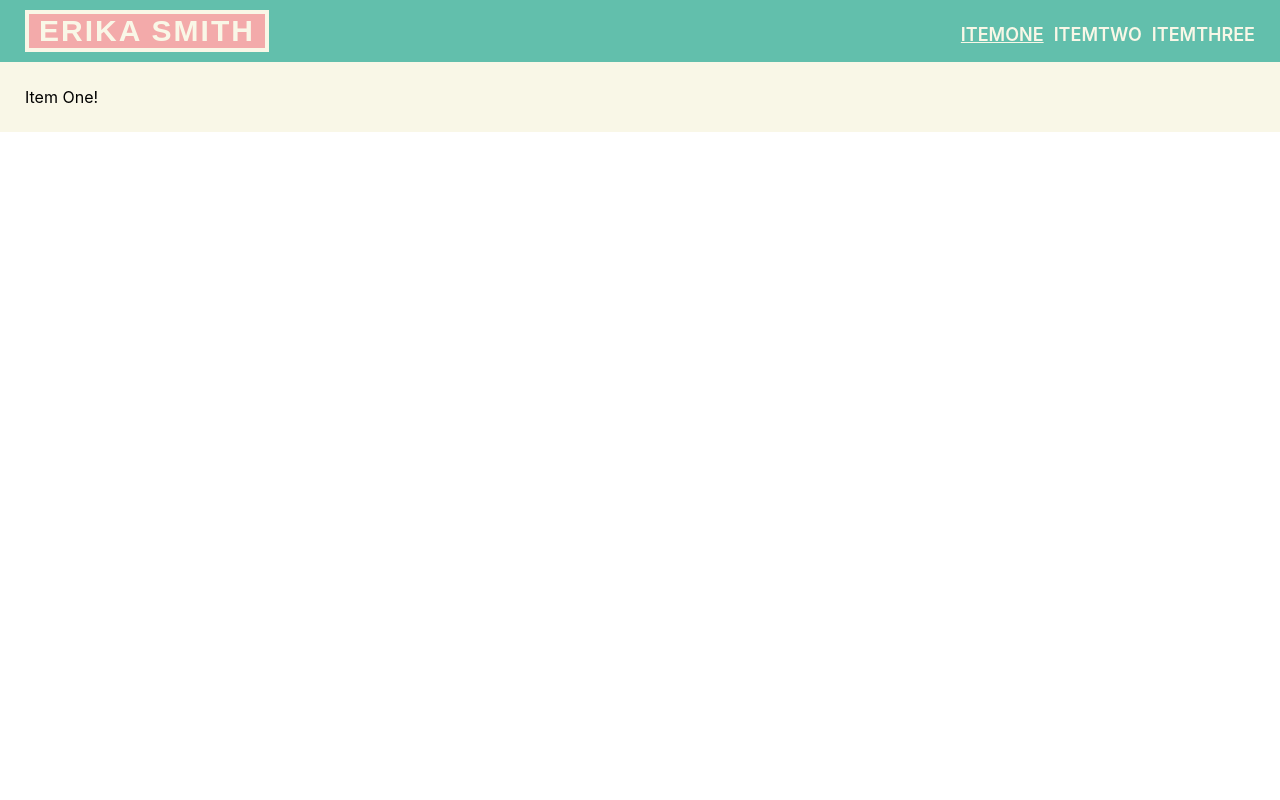
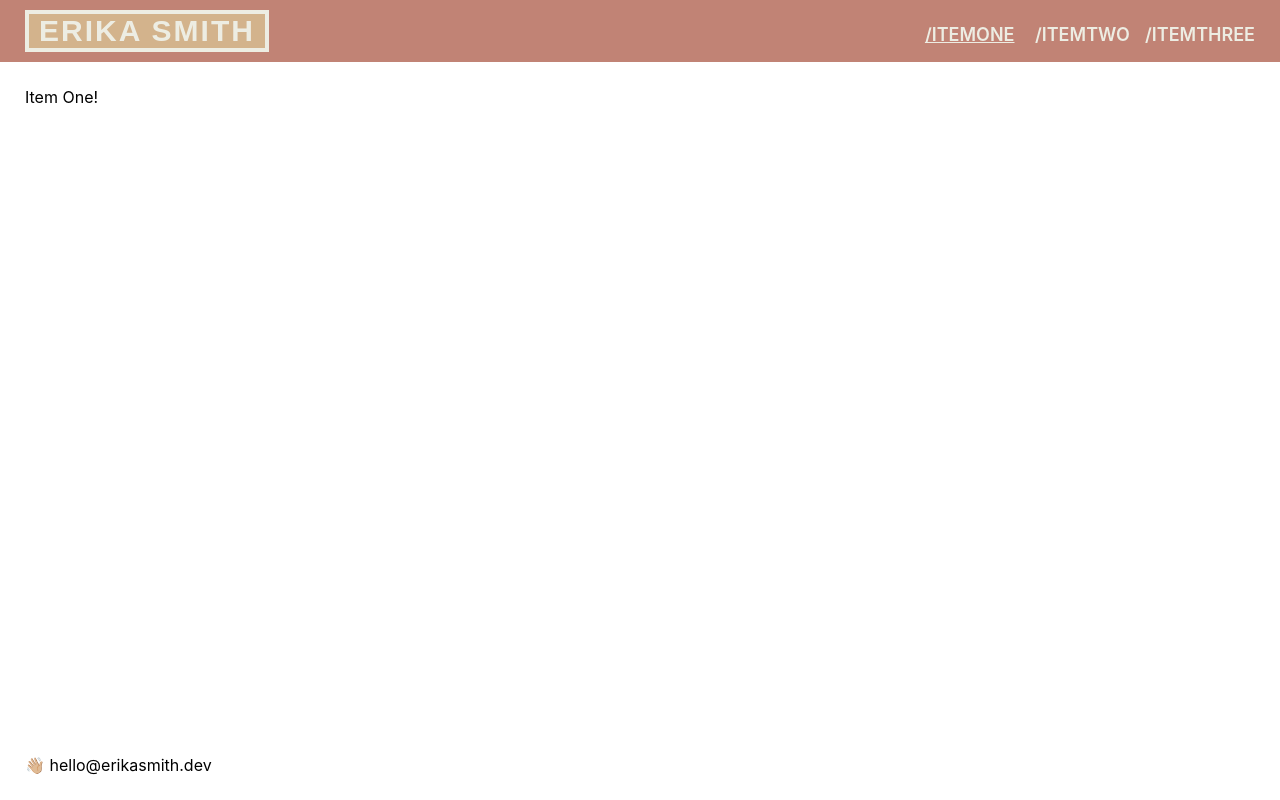
Before and after one commit to erikaannesmith/personal-site, a Next.js app: page /itemOne in a window 1280 px wide. Built offline with nearby package versions, Linux system fonts and the light colour scheme.

Commit message:
More styling

```diff
--- /dev/null
+++ b/src/components/Footer.js
@@ -0,0 +1,10 @@
+import React from 'react'
+import { StyledFooter } from '../styles/footer.styles'
+
+const Footer = () => {
+  return (
+    <StyledFooter>👋🏼 hello@erikasmith.dev</StyledFooter>
+  )
+}
+
+export default Footer;
--- a/src/components/Header.js
+++ b/src/components/Header.js
@@ -11,7 +11,7 @@ import {
 const Header = () => {
   const { pathname } = useRouter();
 
-  const navItems = ["itemOne", "itemTwo", "itemThree"];
+  const navItems = ["/itemOne", "/itemTwo", "/itemThree"];
   return (
     <StyledHeader>
       <Link href="/">
@@ -19,8 +19,8 @@ const Header = () => {
       </Link>
       <StyledNavItems>
         {navItems.map((item) => (
-          <StyledNavItem key={item} isActive={item === pathname.substring(1)}>
-            <Link href={`/${item}`}>{item}</Link>
+          <StyledNavItem key={item} isActive={item === pathname}>
+            <Link href={item}>{item}</Link>
           </StyledNavItem>
         ))}
       </StyledNavItems>
--- a/src/pages/_app.js
+++ b/src/pages/_app.js
@@ -1,15 +1,19 @@
 import React from 'react'
 import '../styles/globals.css'
 import Header from '../components/Header'
+import Footer from '../components/Footer'
 
 function MyApp({ Component, pageProps }) {
   return (
-    <>
-      <Header />
-      <div className="content">
-        <Component {...pageProps} />
+    <div className="page">
+      <div>
+        <Header />
+        <div className="content">
+          <Component {...pageProps} />
+        </div>
       </div>
-    </>
+      <Footer />
+    </div>
   )
 }
 
--- /dev/null
+++ b/src/styles/footer.styles.js
@@ -0,0 +1,5 @@
+import styled from 'styled-components'
+
+export const StyledFooter = styled.div`
+  padding: 25px 25px;
+`;
--- a/src/styles/globals.css
+++ b/src/styles/globals.css
@@ -6,9 +6,15 @@ body {
     Ubuntu, Cantarell, Fira Sans, Droid Sans, Helvetica Neue, sans-serif;
   }
 
+.page {
+  height: 100vh;
+  display: flex;
+  flex-direction: column;
+  justify-content: space-between;
+}
+
 .content {
   padding: 25px 25px;
-  background-color: #f9f7e7;
 }
 
 a {
--- a/src/styles/header.styles.js
+++ b/src/styles/header.styles.js
@@ -1,9 +1,13 @@
 import styled, { css } from 'styled-components';
 
+const blush = '#b56a5ad4'
+const cowboyHat = '#edede3'
+const tan = '#d3b38c'
+
 export const StyledName = styled.button`
-  color: #f9f7e7;
-  background-color: #f3aaaa;
-  border: 4px solid #f9f7e7;
+  color: ${cowboyHat};
+  background-color: ${tan};
+  border: 4px solid ${cowboyHat};
   font-size: 30px;
   font-weight: 700;
   width: fit-content;
@@ -13,7 +17,7 @@ export const StyledName = styled.button`
 `;
 
 export const StyledHeader = styled.div`
-  background-color: #62bfac;
+  background-color: ${blush};
   padding: 10px 25px;
   display: flex;
   justify-content: space-between;
@@ -21,15 +25,15 @@ export const StyledHeader = styled.div`
 `;
 
 export const StyledNavItems = styled.div`
-  display: flex;
+  display: grid;
+  grid-template-columns: repeat(3, 1fr);
 `;
 
 export const StyledNavItem = styled.div`
-  color: #f9f7e7;
+  color: ${cowboyHat};
   font-size: 18px;
   font-weight: 600;
   text-transform: uppercase;
-  padding-left: 10px;
   :hover {
     text-decoration: underline;
   };
```
